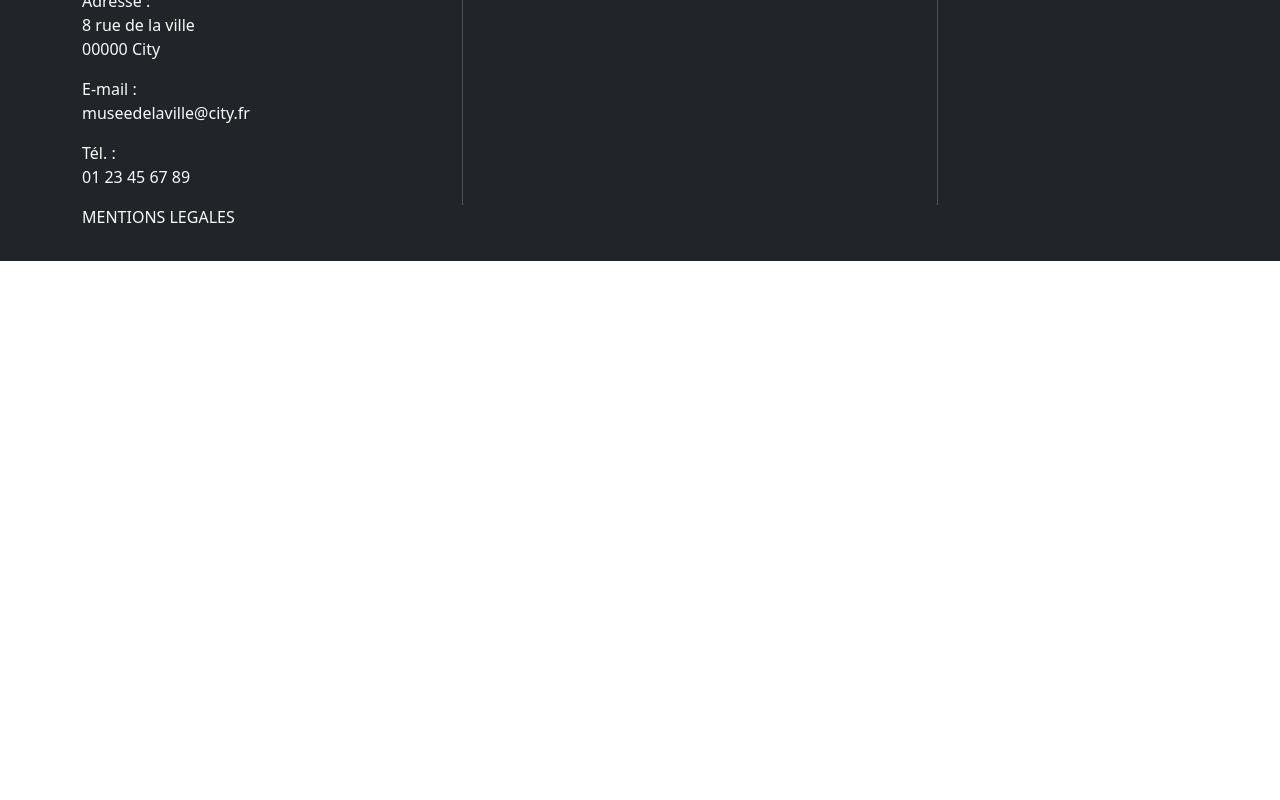
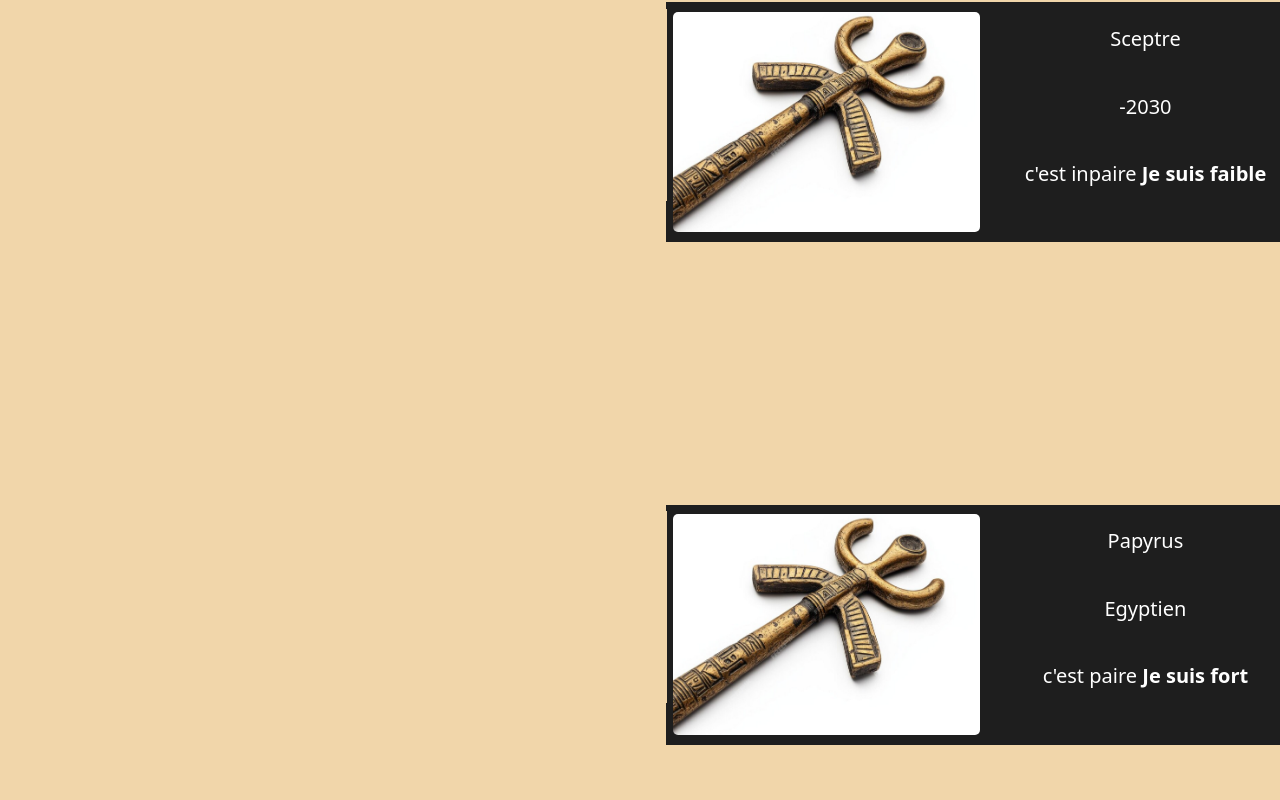
Before and after one commit to challenge-studi/web-museum, an Angular app: page / in a window 1280 px wide. Shown: the part 1160-1960 px from the top of the page. Before the commit the page ends 1421 px from the top, so only its background shows below. Built offline with nearby package versions, Linux system fonts and the light colour scheme.

Commit message:
💄 Change card and Create details-card folder

```diff
--- a/src/app/components/pages/home/home.component.html
+++ b/src/app/components/pages/home/home.component.html
@@ -35,6 +35,14 @@
       <p class="text-uppercase fw-bold text-center">l'égypte ancienne</p>
     </div>
     <app-button></app-button>
+    <app-cards
+      [dataCard]="{ object: 'Sceptre', epoque: '-2030' }"
+      [isEven]="false"
+    />
+    <app-cards
+      [dataCard]="{ object: 'Papyrus', epoque: 'Egyptien' }"
+      [isEven]="true"
+    />
   </section>
 
   <section class="presentation"></section>
--- a/src/app/components/pages/home/home.component.ts
+++ b/src/app/components/pages/home/home.component.ts
@@ -1,9 +1,10 @@
 import { Component } from '@angular/core';
 import { ButtonComponent } from '../../ux/button/button.component';
+import { CardsComponent } from '../../ux/cards/cards.component';
 
 @Component({
   selector: 'app-home',
-  imports: [ButtonComponent],
+  imports: [ButtonComponent, CardsComponent],
   templateUrl: './home.component.html',
   styleUrl: './home.component.css',
 })
--- a/src/app/components/ux/cards/cards.component.css
+++ b/src/app/components/ux/cards/cards.component.css
@@ -6,14 +6,16 @@ section {
 
 .bandeau {
   background-color: #1e1e1e;
-  width: 97%;
+  width: 48%;
   height: 60%;
 }
 
-.img {
-  margin: 0.75% 1%;
-  height: 90%;
-  width: 25%;
+.div-photo {
+  height: 92%;
+  width: 50%;
+  margin-top: 1.5%;
+  margin-left: 1%;
+  border-radius: 5px;
 }
 
 .liseret {
@@ -21,33 +23,19 @@ section {
   width: 0.2%;
   background-color: #f1d6aa;
   margin-top: 1%;
-  margin-left: 5%;
 }
 
-.img2 {
-  margin: 1.3% 0;
-  margin-left: 10%;
-  height: 91.5%;
-  width: 40%;
+.right {
+  width: 50%;
 }
 
 .div-text {
   height: 90%;
-  width: 20%;
-  margin: 0.75% 1%;
+  width: 50%;
+  padding-left: 5%;
 }
-.div-text2 {
-  height: 90%;
-  width: 25%;
-  margin: 0.75% 6%;
-}
+
 .text {
-  color: white;
   text-align: center;
   padding-top: 8%;
 }
-.text2 {
-  color: white;
-  text-align: center;
-  padding-top: 13%;
-}
--- a/src/app/components/ux/cards/cards.component.html
+++ b/src/app/components/ux/cards/cards.component.html
@@ -1,23 +1,19 @@
 <section class="d-flex justify-content-end">
   <div class="bandeau d-flex">
-    <img src="images/papyrus.png" class="img img-fluid" alt="papyrus" />
+    <div class="liseret"></div>
+    <img class="img-fluid div-photo d-flex" src="images/sceptre.png" alt="" />
     <div class="div-text">
-      <p class="text fs-5">Objet</p>
-      <p class="text fs-5">Epoque</p>
-      <p class="text fs-5">Règne du Pharaon</p>
-    </div>
-    <div class="liseret"></div>
-    <div class="d-flex">
-      <img
-        src="images/sceptre.png"
-        class="img2 img-fluid"
-        alt="sceptre-ceremonial"
-      />
-      <div class="div-text2">
-        <p class="text2 fs-5">Objet</p>
-        <p class="text2 fs-5">Epoque</p>
-        <p class="text2 fs-5">Règne du Pharaon</p>
-      </div>
+      <p class="text text-white fs-5">{{ dataCard().object }}</p>
+      <p class="text text-white fs-5">{{ dataCard().epoque }}</p>
+      <p class="text text-white fs-5">
+        @if (isEven()) {
+          c'est paire
+          <strong>Je suis fort</strong>
+        } @else {
+          c'est inpaire
+          <strong>Je suis faible</strong>
+        }
+      </p>
     </div>
   </div>
 </section>
--- a/src/app/components/ux/cards/cards.component.ts
+++ b/src/app/components/ux/cards/cards.component.ts
@@ -1,4 +1,5 @@
-import { Component } from '@angular/core';
+import { Component, input } from '@angular/core';
+import OeuvreInterface from '../../../models/OeuvreInterface';
 
 @Component({
   selector: 'app-cards',
@@ -6,4 +7,7 @@ import { Component } from '@angular/core';
   templateUrl: './cards.component.html',
   styleUrl: './cards.component.css',
 })
-export class CardsComponent {}
+export class CardsComponent {
+  dataCard = input<OeuvreInterface>({ object: 'Papyrus', epoque: 'Egytien' });
+  isEven = input<boolean>(true);
+}
--- /dev/null
+++ b/src/app/components/ux/details-card/details-card.component.html
@@ -0,0 +1 @@
+<p>details-card works!</p>
--- /dev/null
+++ b/src/app/models/OeuvreInterface.ts
@@ -0,0 +1,4 @@
+export default interface OeuvreInterface {
+  object: string;
+  epoque: string;
+}
```
Also changed, not shown: src/app/components/ux/details-card/details-card.component.ts (added, +9 -0 lines), src/app/components/ux/details-card/details-card.component.css (added), 1 other file (tests, documents, lock files or other folders).
